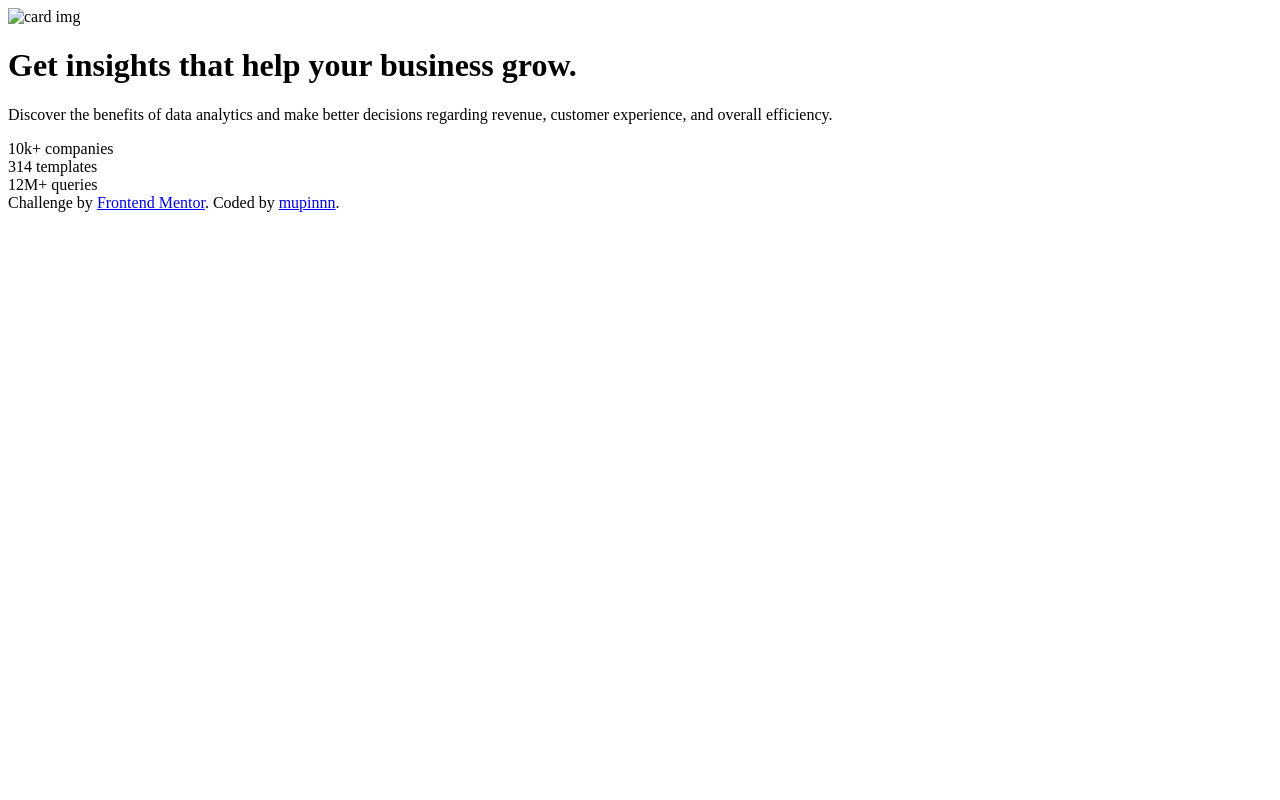
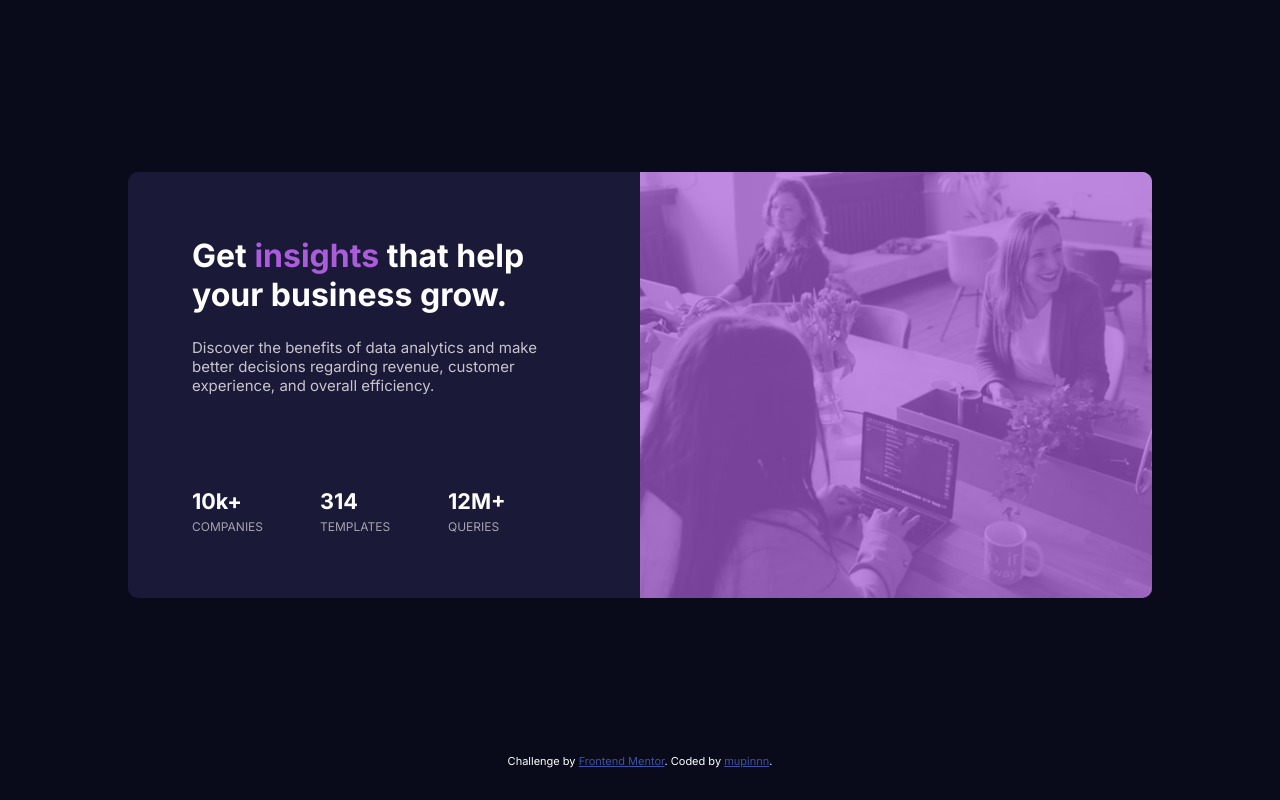
Before and after one commit to mupinnn/stats-preview-card-component, a plain HTML site: page index.html in a window 1280 px wide. Drawn offline with Linux system fonts and the light colour scheme; the site is published under a folder, as on GitHub Pages, so addresses that start at the root find nothing.

Commit message:
fix: fix broken assets relative path

```diff
--- a/index.html
+++ b/index.html
@@ -26,12 +26,12 @@
       rel="stylesheet"
     />
 
-    <link rel="stylesheet" href="/styles/css/styles.css" />
+    <link rel="stylesheet" href="styles/css/styles.css" />
   </head>
   <body>
     <div class="card">
       <div class="card-img">
-        <img src="/images/image-header-desktop.jpg" alt="card img" />
+        <img src="images/image-header-desktop.jpg" alt="card img" />
       </div>
       <div class="card-content">
         <div class="description">
```
